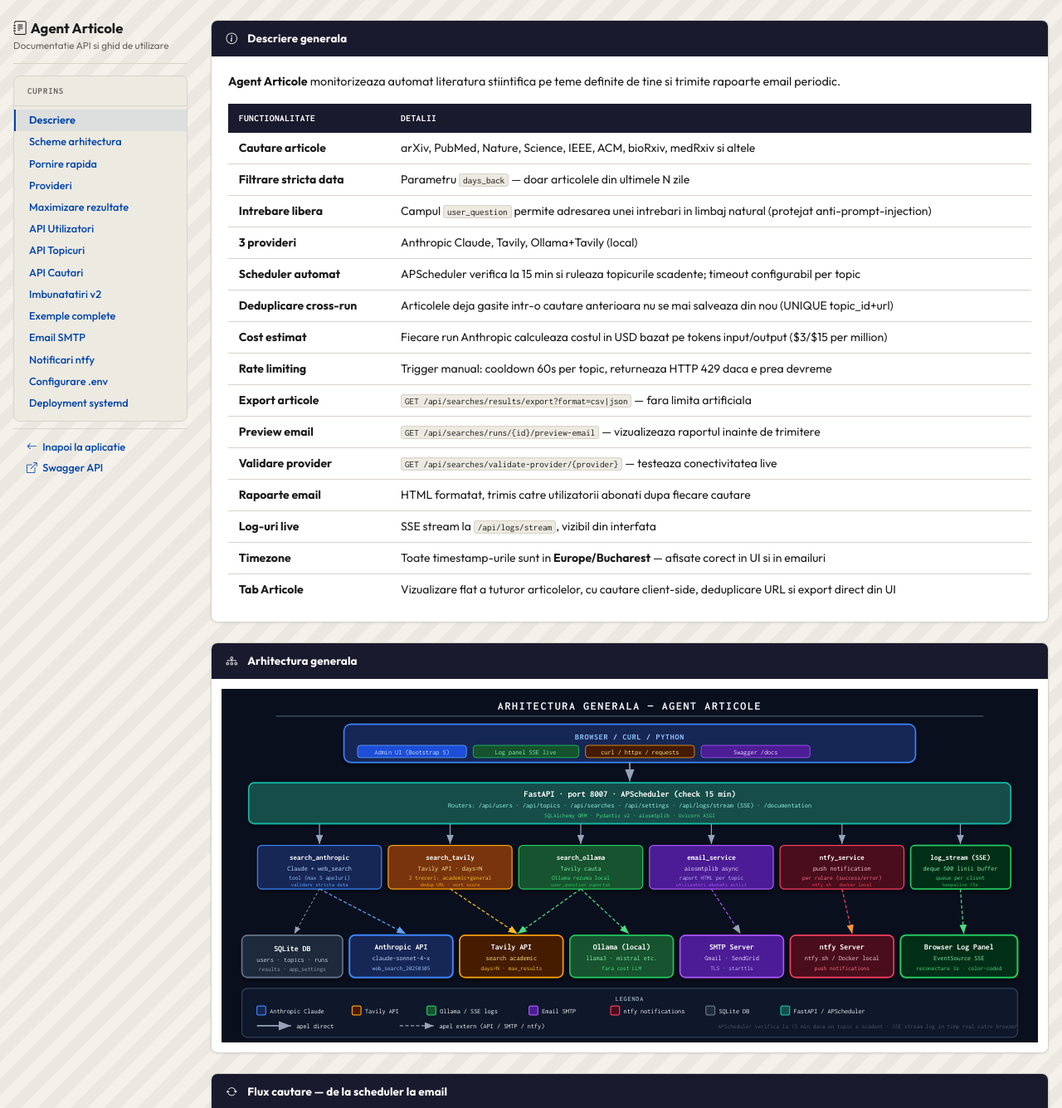
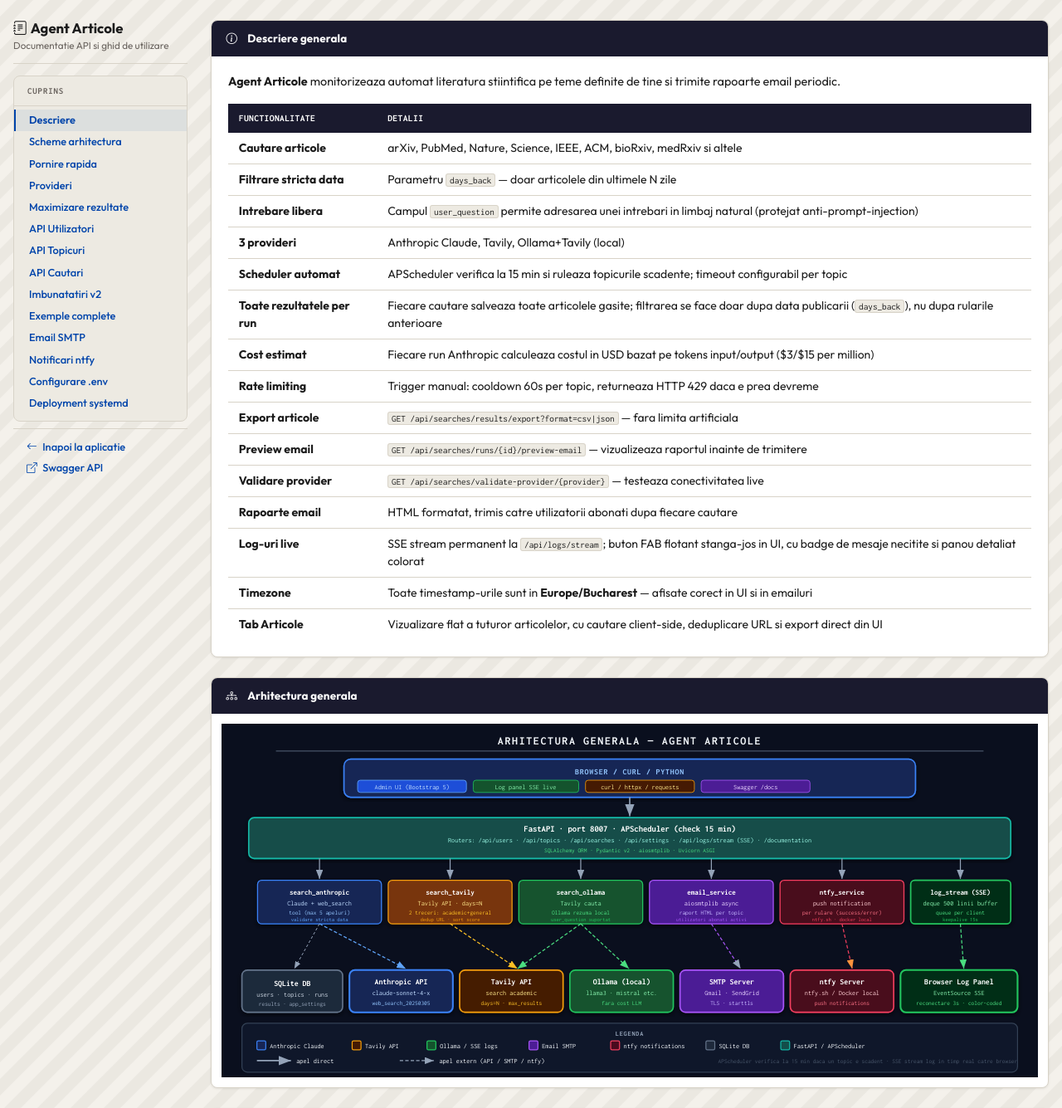
Before and after one commit to remhere3/agent-articole-new, a FastAPI app: page /documentation in a window 1280 px wide. Shown: the top 1335 px of the page at 83% size. Run offline with FastAPI, Linux system fonts and the light colour scheme.

Commit message:
docs(html): actualizeaza documentatia cu modificarile din sesiunea curenta
- Deduplicare cross-run → rezultate complete per run (filtrare doar dupa days_back)
- Log-uri live → FAB flotant + stream SSE permanent
- Alembic → _ensure_columns() fara Alembic (si motivul: fileConfig reseta logging)
- Adaugat randul 11: robustete prompt Anthropic (traducere engleza, synthesis/reformatting fallback)
- Nota SSE intotdeauna activa + actualizata nota de migrare DB

Co-Authored-By: Claude Sonnet 4.6 <noreply@anthropic.com>

```diff
--- a/app/templates/documentation.html
+++ b/app/templates/documentation.html
@@ -175,14 +175,14 @@ body {
         <tr><td><strong>Intrebare libera</strong></td><td>Campul <code>user_question</code> permite adresarea unei intrebari in limbaj natural (protejat anti-prompt-injection)</td></tr>
         <tr><td><strong>3 provideri</strong></td><td>Anthropic Claude, Tavily, Ollama+Tavily (local)</td></tr>
         <tr><td><strong>Scheduler automat</strong></td><td>APScheduler verifica la 15 min si ruleaza topicurile scadente; timeout configurabil per topic</td></tr>
-        <tr><td><strong>Deduplicare cross-run</strong></td><td>Articolele deja gasite intr-o cautare anterioara nu se mai salveaza din nou (UNIQUE topic_id+url)</td></tr>
+        <tr><td><strong>Toate rezultatele per run</strong></td><td>Fiecare cautare salveaza toate articolele gasite; filtrarea se face doar dupa data publicarii (<code>days_back</code>), nu dupa rularile anterioare</td></tr>
         <tr><td><strong>Cost estimat</strong></td><td>Fiecare run Anthropic calculeaza costul in USD bazat pe tokens input/output ($3/$15 per million)</td></tr>
         <tr><td><strong>Rate limiting</strong></td><td>Trigger manual: cooldown 60s per topic, returneaza HTTP 429 daca e prea devreme</td></tr>
         <tr><td><strong>Export articole</strong></td><td><code>GET /api/searches/results/export?format=csv|json</code> — fara limita artificiala</td></tr>
         <tr><td><strong>Preview email</strong></td><td><code>GET /api/searches/runs/{id}/preview-email</code> — vizualizeaza raportul inainte de trimitere</td></tr>
         <tr><td><strong>Validare provider</strong></td><td><code>GET /api/searches/validate-provider/{provider}</code> — testeaza conectivitatea live</td></tr>
         <tr><td><strong>Rapoarte email</strong></td><td>HTML formatat, trimis catre utilizatorii abonati dupa fiecare cautare</td></tr>
-        <tr><td><strong>Log-uri live</strong></td><td>SSE stream la <code>/api/logs/stream</code>, vizibil din interfata</td></tr>
+        <tr><td><strong>Log-uri live</strong></td><td>SSE stream permanent la <code>/api/logs/stream</code>; buton FAB flotant stanga-jos in UI, cu badge de mesaje necitite si panou detaliat colorat</td></tr>
         <tr><td><strong>Timezone</strong></td><td>Toate timestamp-urile sunt in <strong>Europe/Bucharest</strong> — afisate corect in UI si in emailuri</td></tr>
         <tr><td><strong>Tab Articole</strong></td><td>Vizualizare flat a tuturor articolelor, cu cautare client-side, deduplicare URL si export direct din UI</td></tr>
       </tbody>
@@ -1285,8 +1285,8 @@ httpx.delete(f"{BASE}/searches/runs", json={"ids": [3, 4, 5]})</pre>
       <tbody>
         <tr>
           <td>1</td>
-          <td><strong>Deduplicare cross-run</strong> — constraint <code>UNIQUE(topic_id, url)</code> pe <code>search_results</code></td>
-          <td>Articolele deja gasite nu se mai salveaza din nou in rulari ulterioare; baza de date creste mai putin</td>
+          <td><strong>Rezultate complete per run</strong> — fiecare rulare salveaza toate articolele gasite; filtrare exclusiv dupa <code>days_back</code></td>
+          <td>Nu se mai pierd articole din cauza deduplicarii cross-run; poti compara rezultatele intre rulari</td>
         </tr>
         <tr>
           <td>2</td>
@@ -1305,8 +1305,8 @@ httpx.delete(f"{BASE}/searches/runs", json={"ids": [3, 4, 5]})</pre>
         </tr>
         <tr>
           <td>5</td>
-          <td><strong>Migrari Alembic</strong> — inlocuit <code>_migrate_add_columns()</code> cu migrari formale Alembic (<code>alembic upgrade head</code> la pornire)</td>
-          <td>Modificarile la schema DB sunt versionare si reproductibile; nu mai e nevoie de migrari ad-hoc</td>
+          <td><strong>Migrare schema fara Alembic</strong> — <code>_ensure_columns()</code> verifica si adauga coloane noi via <code>PRAGMA table_info</code> + <code>ALTER TABLE</code></td>
+          <td>Migrare idempotenta la pornire, fara a reseta configuratia de logging (problema cauzata de Alembic's <code>fileConfig</code>)</td>
         </tr>
         <tr>
           <td>6</td>
@@ -1333,14 +1333,26 @@ httpx.delete(f"{BASE}/searches/runs", json={"ids": [3, 4, 5]})</pre>
           <td><strong>Export articole</strong> — <code>GET /api/searches/results/export?format=csv|json</code></td>
           <td>Export complet fara limita de paginare, filtrat optional pe topic; util pentru analize externe</td>
         </tr>
+        <tr>
+          <td>11</td>
+          <td><strong>Robustete prompt Anthropic</strong> — prompt simplificat (fara sectiuni all-caps care declansau reasoning-ul), traducere automata a topicului in engleza, fallback synthesis call daca modelul nu genereaza text final, fallback reformatting call daca returneaza proza in loc de JSON</td>
+          <td>Cautarile cu topicuri in romana sau cu subiecte niche returneaza articole in loc de <code>[]</code></td>
+        </tr>
       </tbody>
     </table>
 
     <div style="background:rgba(0,68,170,.06);border:1px solid rgba(0,68,170,.18);border-left:3px solid #0044aa;border-radius:.4rem;padding:.65rem .9rem;font-size:.84rem;">
       <strong style="color:#0044aa;"><i class="bi bi-database-gear me-1"></i>Migrare DB automata</strong> —
-      La prima pornire dupa upgrade, Alembic detecteaza schema existenta, o stampileaza ca <em>baseline</em> si aplica
-      automat coloanele noi (<code>timeout_seconds</code>, <code>estimated_cost_usd</code>) si constrangerea UNIQUE.
-      Nu e nevoie de actiuni manuale.
+      La fiecare pornire, <code>_ensure_columns()</code> verifica via <code>PRAGMA table_info</code> daca coloanele noi exista
+      (<code>timeout_seconds</code>, <code>estimated_cost_usd</code>, <code>tokens_input</code>, <code>tokens_output</code>, <code>api_calls</code>)
+      si le adauga daca lipsesc. Operatia e idempotenta si nu modifica date existente. Nu e nevoie de Alembic sau de actiuni manuale.
+    </div>
+
+    <div style="background:rgba(0,0,0,.04);border:1px solid var(--d-border);border-left:3px solid #6b7280;border-radius:.4rem;padding:.65rem .9rem;font-size:.84rem;">
+      <strong style="color:#374151;"><i class="bi bi-terminal me-1"></i>Log-uri SSE intotdeauna active</strong> —
+      Stream-ul SSE porneste automat la incarcarea paginii (nu doar la deschiderea panoului de log-uri).
+      Apasa butonul <strong>FAB terminal</strong> din stanga-jos pentru a deschide/inchide panoul —
+      inchiderea nu opreste stream-ul. Badge-ul rosu arata numarul de mesaje noi necitite.
     </div>
 
   </div>
```
